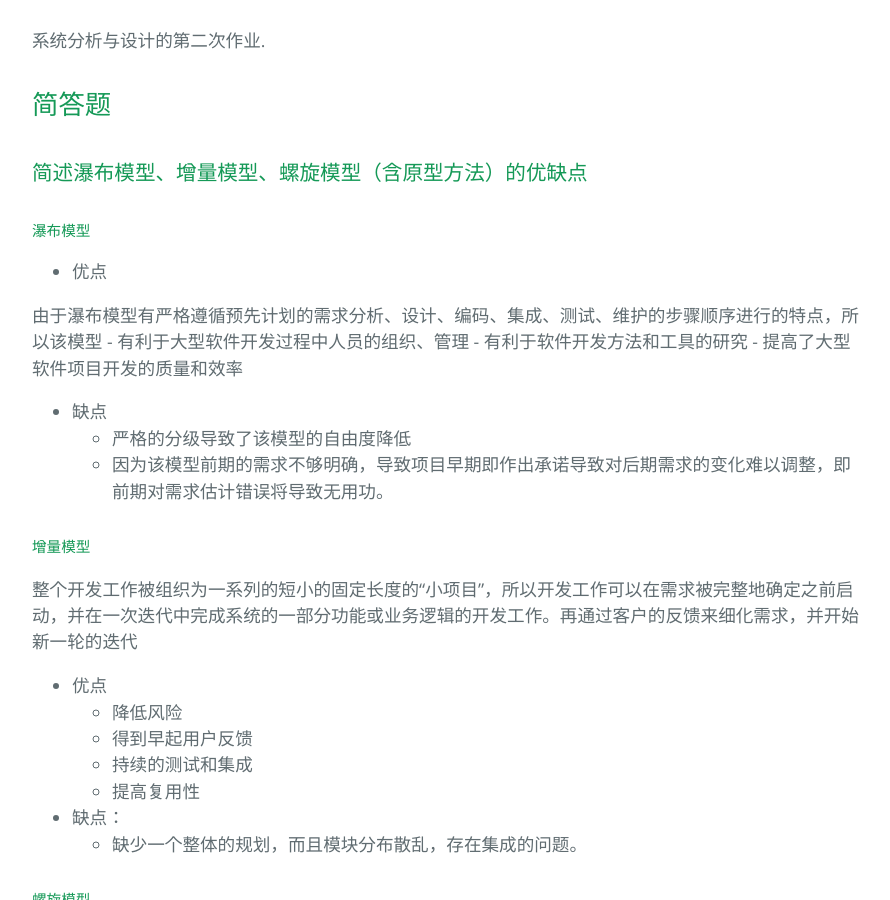
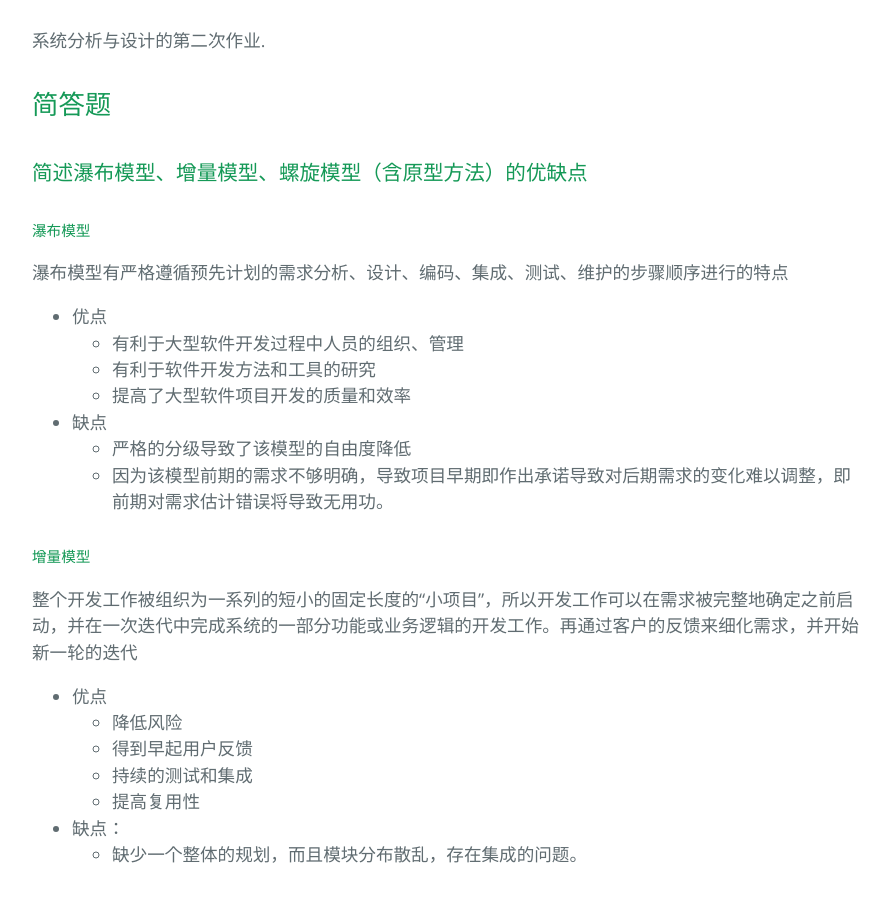
Before and after one commit to Heimzeng/Heimzeng.github.io, a Jekyll site: the page built from _posts/2018-03-22-Software-System-Analysis-and-Design-HW2.md, in a window 1280 px wide and 900 px high, scrolled down 449 px. Shown: the whole window, without its empty margins (192-1082 px from the left). Built offline with Jekyll 4.4.1, drawn with Linux system fonts in a browser that asks for light colours.

Commit message:
修正排版

```diff
--- a/_posts/2018-03-22-Software-System-Analysis-and-Design-HW2.md
+++ b/_posts/2018-03-22-Software-System-Analysis-and-Design-HW2.md
@@ -7,9 +7,9 @@ title: "Software System Analysis and Design HW2"
 ## 简答题
 ### 简述瀑布模型、增量模型、螺旋模型（含原型方法）的优缺点
 ##### 瀑布模型
+瀑布模型有严格遵循预先计划的需求分析、设计、编码、集成、测试、维护的步骤顺序进行的特点
+
 - 优点
-
-由于瀑布模型有严格遵循预先计划的需求分析、设计、编码、集成、测试、维护的步骤顺序进行的特点，所以该模型
 	- 有利于大型软件开发过程中人员的组织、管理
 	- 有利于软件开发方法和工具的研究
 	- 提高了大型软件项目开发的质量和效率
@@ -19,7 +19,6 @@ title: "Software System Analysis and Design HW2"
 	- 因为该模型前期的需求不够明确，导致项目早期即作出承诺导致对后期需求的变化难以调整，即前期对需求估计错误将导致无用功。
 
 ##### 增量模型
-
 整个开发工作被组织为一系列的短小的固定长度的“小项目”，所以开发工作可以在需求被完整地确定之前启动，并在一次迭代中完成系统的一部分功能或业务逻辑的开发工作。再通过客户的反馈来细化需求，并开始新一轮的迭代
 
 - 优点
```
